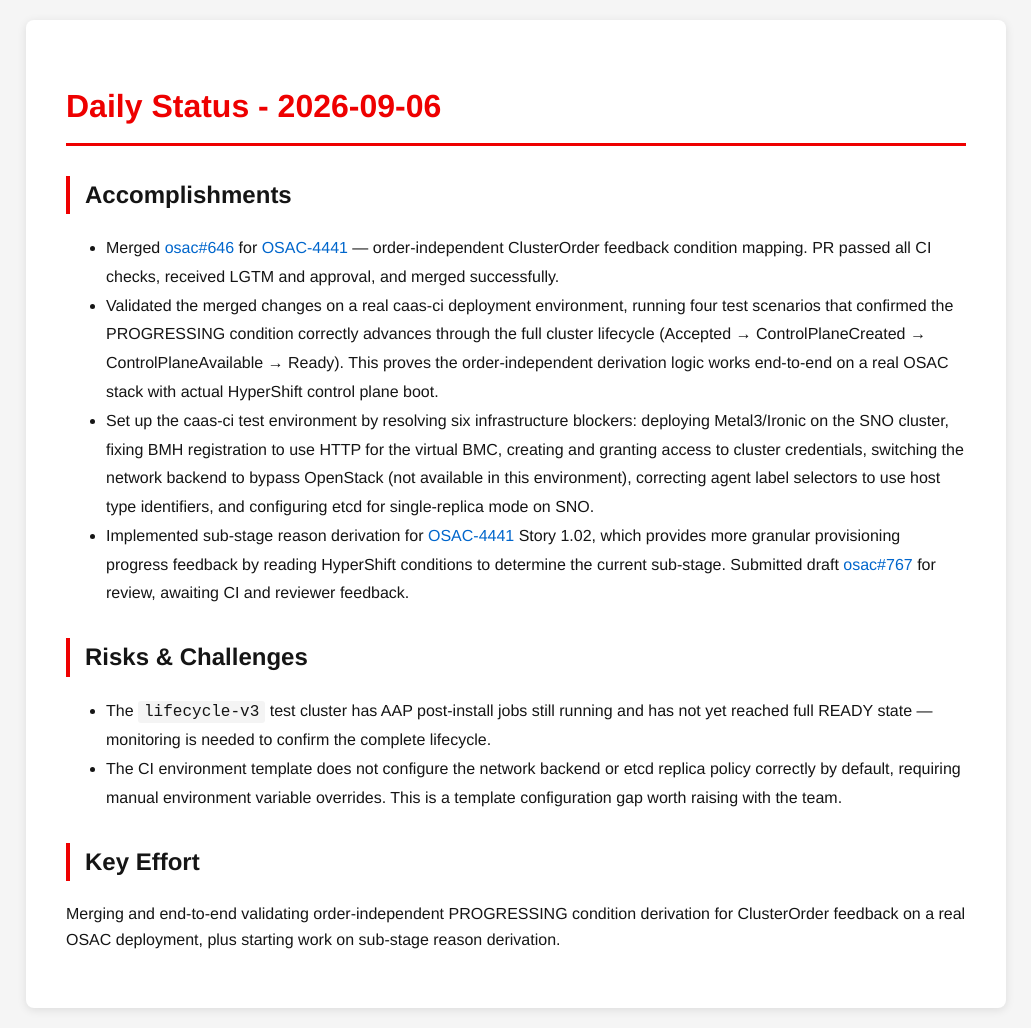
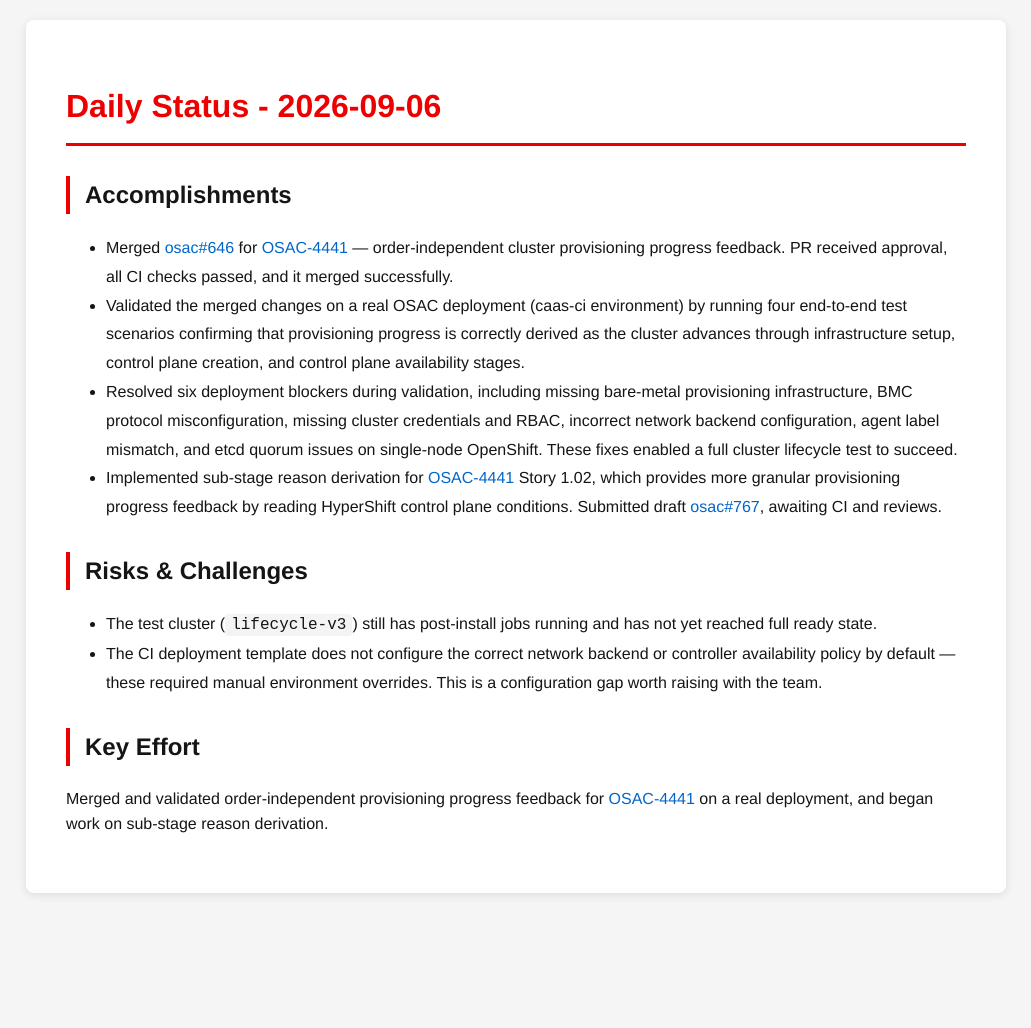
Before and after one commit to tzvatot/daily-status, a Jekyll site: the page built from 2026-09-06.md, in a window 1280 px wide. Shown: the whole page, without its empty margins (124-1155 px from the left). Built offline with Jekyll 4.4.1, drawn with Linux system fonts in a browser that asks for light colours; after the commit the page ends 913 px from its top, so only the background shows below that.

Commit message:
Daily status update - 2026-09-06

```diff
--- a/2026-09-06.md
+++ b/2026-09-06.md
@@ -7,17 +7,14 @@ date: 2026-09-06
 # Daily Status - 2026-09-06
 
 ## Accomplishments
-
-- Merged [osac#646](https://github.com/osac-project/osac/pull/646) for [OSAC-4441](https://redhat.atlassian.net/browse/OSAC-4441) — order-independent ClusterOrder feedback condition mapping. PR passed all CI checks, received LGTM and approval, and merged successfully.
-- Validated the merged changes on a real caas-ci deployment environment, running four test scenarios that confirmed the PROGRESSING condition correctly advances through the full cluster lifecycle (Accepted → ControlPlaneCreated → ControlPlaneAvailable → Ready). This proves the order-independent derivation logic works end-to-end on a real OSAC stack with actual HyperShift control plane boot.
-- Set up the caas-ci test environment by resolving six infrastructure blockers: deploying Metal3/Ironic on the SNO cluster, fixing BMH registration to use HTTP for the virtual BMC, creating and granting access to cluster credentials, switching the network backend to bypass OpenStack (not available in this environment), correcting agent label selectors to use host type identifiers, and configuring etcd for single-replica mode on SNO.
-- Implemented sub-stage reason derivation for [OSAC-4441](https://redhat.atlassian.net/browse/OSAC-4441) Story 1.02, which provides more granular provisioning progress feedback by reading HyperShift conditions to determine the current sub-stage. Submitted draft [osac#767](https://github.com/osac-project/osac/pull/767) for review, awaiting CI and reviewer feedback.
+- Merged [osac#646](https://github.com/osac-project/osac/pull/646) for [OSAC-4441](https://redhat.atlassian.net/browse/OSAC-4441) — order-independent cluster provisioning progress feedback. PR received approval, all CI checks passed, and it merged successfully.
+- Validated the merged changes on a real OSAC deployment (caas-ci environment) by running four end-to-end test scenarios confirming that provisioning progress is correctly derived as the cluster advances through infrastructure setup, control plane creation, and control plane availability stages.
+- Resolved six deployment blockers during validation, including missing bare-metal provisioning infrastructure, BMC protocol misconfiguration, missing cluster credentials and RBAC, incorrect network backend configuration, agent label mismatch, and etcd quorum issues on single-node OpenShift. These fixes enabled a full cluster lifecycle test to succeed.
+- Implemented sub-stage reason derivation for [OSAC-4441](https://redhat.atlassian.net/browse/OSAC-4441) Story 1.02, which provides more granular provisioning progress feedback by reading HyperShift control plane conditions. Submitted draft [osac#767](https://github.com/osac-project/osac/pull/767), awaiting CI and reviews.
 
 ## Risks & Challenges
-
-- The `lifecycle-v3` test cluster has AAP post-install jobs still running and has not yet reached full READY state — monitoring is needed to confirm the complete lifecycle.
-- The CI environment template does not configure the network backend or etcd replica policy correctly by default, requiring manual environment variable overrides. This is a template configuration gap worth raising with the team.
+- The test cluster (`lifecycle-v3`) still has post-install jobs running and has not yet reached full ready state.
+- The CI deployment template does not configure the correct network backend or controller availability policy by default — these required manual environment overrides. This is a configuration gap worth raising with the team.
 
 ## Key Effort
-
-Merging and end-to-end validating order-independent PROGRESSING condition derivation for ClusterOrder feedback on a real OSAC deployment, plus starting work on sub-stage reason derivation.
+Merged and validated order-independent provisioning progress feedback for [OSAC-4441](https://redhat.atlassian.net/browse/OSAC-4441) on a real deployment, and began work on sub-stage reason derivation.
```
